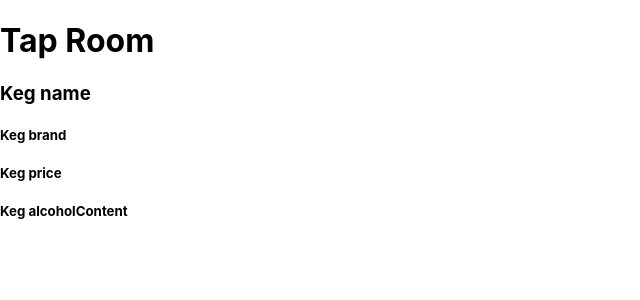
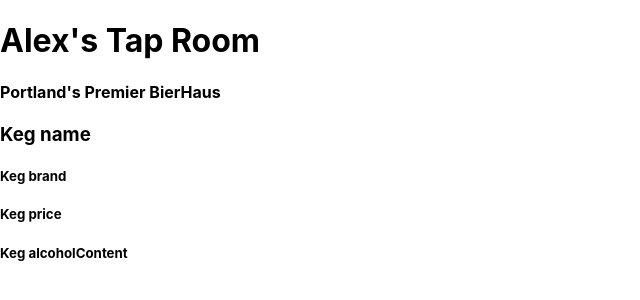
Before and after one commit to ajb5206/TapRoom, a React (Create React App) app: page / in a window 1280 px wide. Shown: the top 300 px of the page, without its empty margins (0-640 px from the left). Built offline with nearby package versions, Linux system fonts and the light colour scheme.

Commit message:
add header.js with text and imported to app.js

```diff
--- a/src/components/App.js
+++ b/src/components/App.js
@@ -1,9 +1,10 @@
 import React from "react";
+import Header from "./Header";
 
 function App(){
   return (
     <React.Fragment>
-      <h1>Tap Room</h1>
+      <Header />
       <h3>Keg name</h3>
       <h5>Keg brand</h5>
       <h5>Keg price</h5>
--- /dev/null
+++ b/src/components/Header.js
@@ -0,0 +1,12 @@
+import React from "react";
+
+function Header(){
+	return (
+		<React.Fragment>
+			<h1>Alex's Tap Room</h1>
+			<h4>Portland's Premier BierHaus</h4>
+		</React.Fragment>
+	);
+}
+
+export default Header;
```
